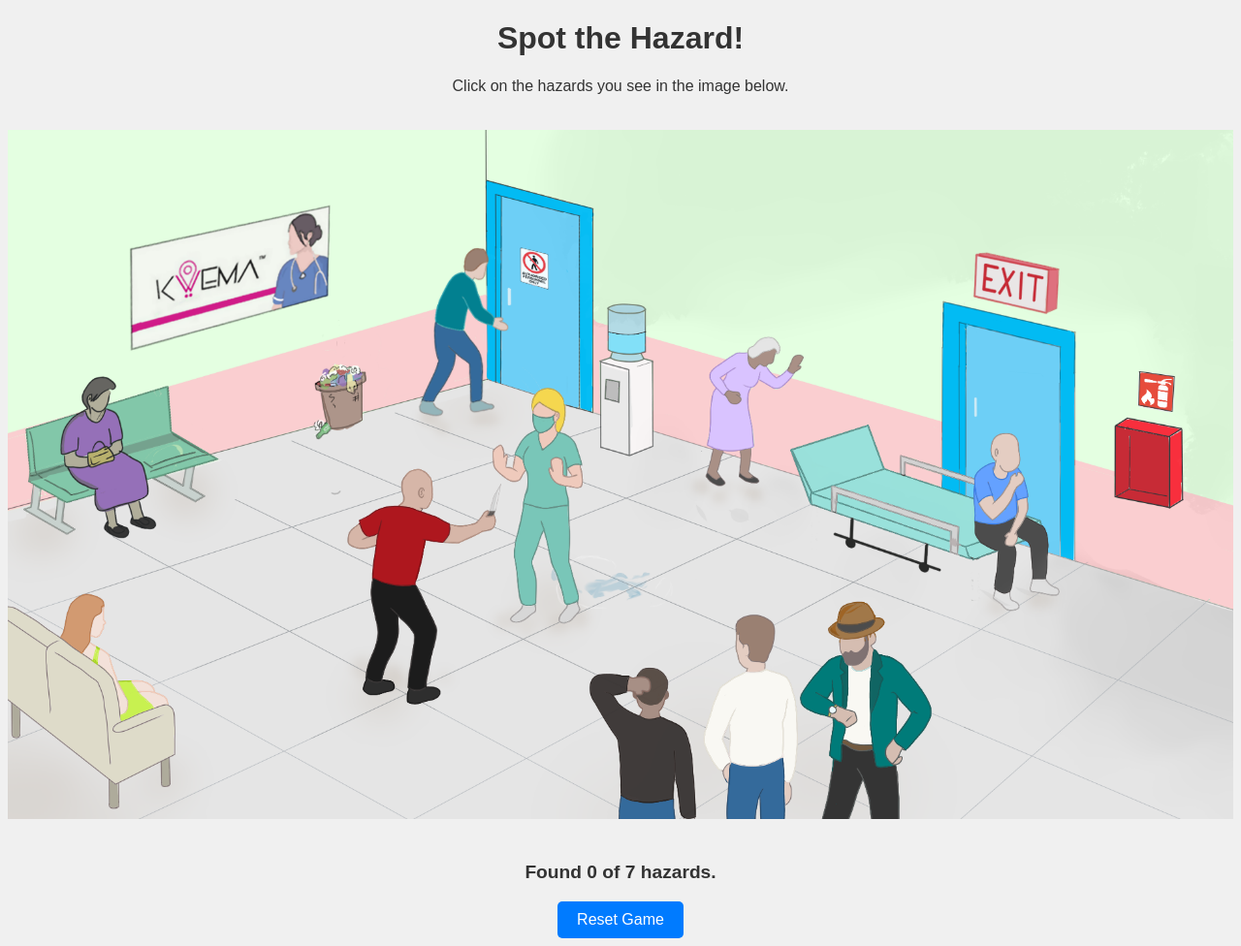
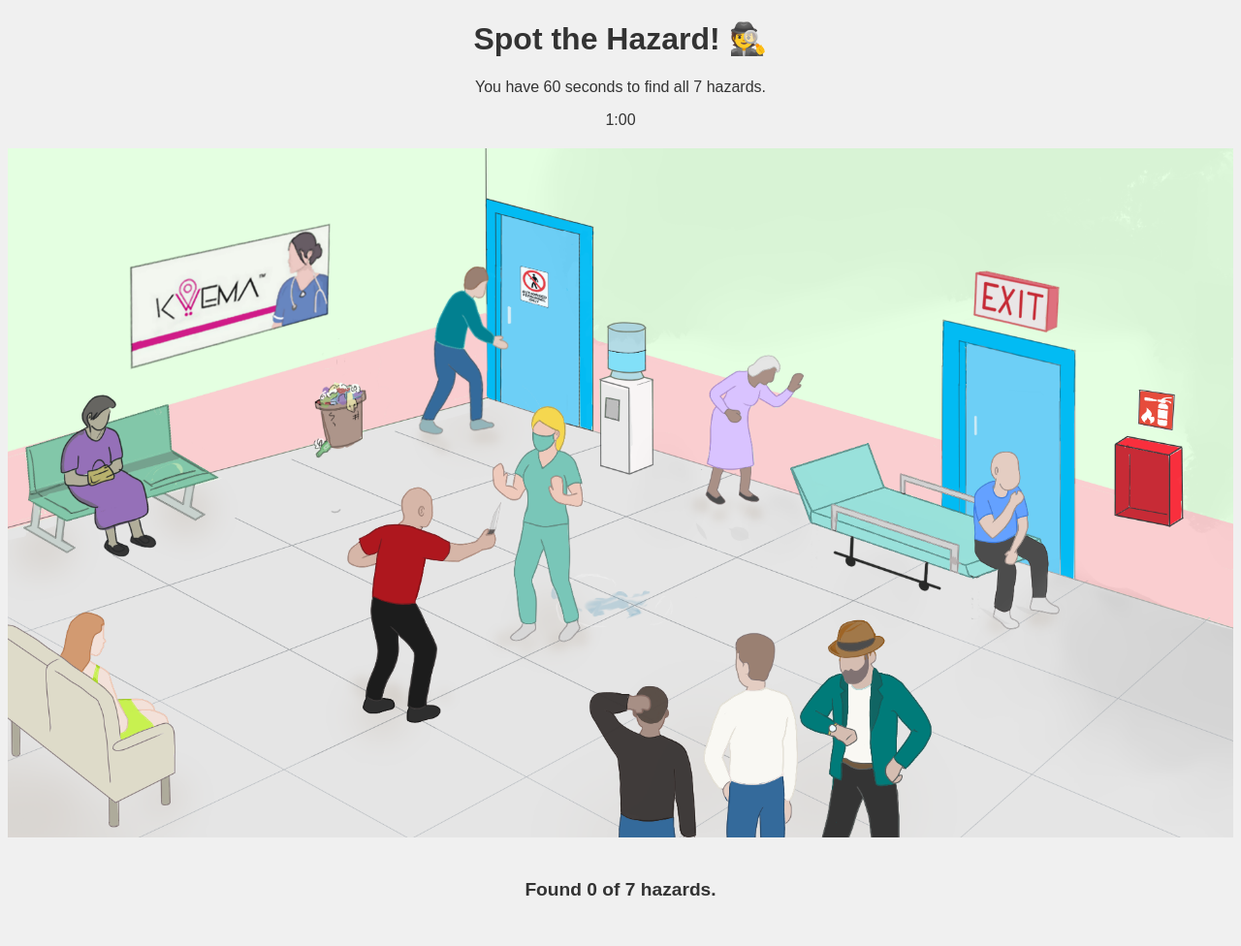
Before and after one commit to rizegeekocs-netizen/kwema-hazards, a plain HTML site: page index.html in a window 1280 px wide. Shown: the whole page at 97% size. After the commit the page ends 948 px from the top, so only its background shows below. Drawn offline with Linux system fonts and the light colour scheme.

Commit message:
Update index.html

```diff
--- a/index.html
+++ b/index.html
@@ -3,17 +3,23 @@
 <head>
     <meta charset="UTF-8">
     <meta name="viewport" content="width=device-width, initial-scale=1.0">
-    <title>Spot the Hazard</title>
+    <title>Spot the Hazard!</title>
     <link rel="stylesheet" href="style.css">
+    <link rel="preconnect" href="https://fonts.googleapis.com">
+    <link rel="preconnect" href="https://fonts.gstatic.com" crossorigin>
+    <link href="https://fonts.googleapis.com/css2?family=Poppins:wght@400;700&display=swap" rel="stylesheet">
 </head>
 <body>
 
-    <h1>Spot the Hazard!</h1>
-    <p>Click on the hazards you see in the image below.</p>
+    <div class="header-container">
+        <h1>Spot the Hazard! 🕵️</h1>
+        <p>You have 60 seconds to find all 7 hazards.</p>
+    </div>
 
+    <div id="game-wrapper">
+        <div id="timer">1:00</div>
         <div id="game-container">
             <img src="bog.png" alt="A workplace scene with hidden hazards" usemap="#image-map">
-
             <div class="circle hazard-1 hidden"></div>
             <div class="circle hazard-2 hidden"></div>
             <div class="circle hazard-3 hidden"></div>
@@ -21,7 +27,6 @@
             <div class="circle hazard-5 hidden"></div>
             <div class="circle hazard-6 hidden"></div>
             <div class="circle hazard-7 hidden"></div>
-
             <map name="image-map">
                 <area class="hazard" href="#" coords="639,495,878,678" shape="rect" data-hazard="1">
                 <area class="hazard" href="#" coords="653,201,828,334" shape="rect" data-hazard="2">
@@ -32,10 +37,15 @@
                 <area class="hazard" href="#" coords="897,736,1502,1079" shape="rect" data-hazard="7">
             </map>
         </div>
+        <p id="feedback-text">Found 0 of 7 hazards.</p>
+    </div>
 
-    <div id="feedback-container">
-        <p id="feedback-text">Found 0 of 7 hazards.</p>
-        <button id="reset-button">Reset Game</button>
+    <div id="modal-overlay" class="hidden">
+        <div id="modal-content">
+            <h2 id="modal-title">Game Over!</h2>
+            <p id="modal-message">This is the message.</p>
+            <button id="play-again-button">Play Again</button>
+        </div>
     </div>
 
     <script src="script.js"></script>
```
Lines whose indentation alone changed are shown as unchanged.
